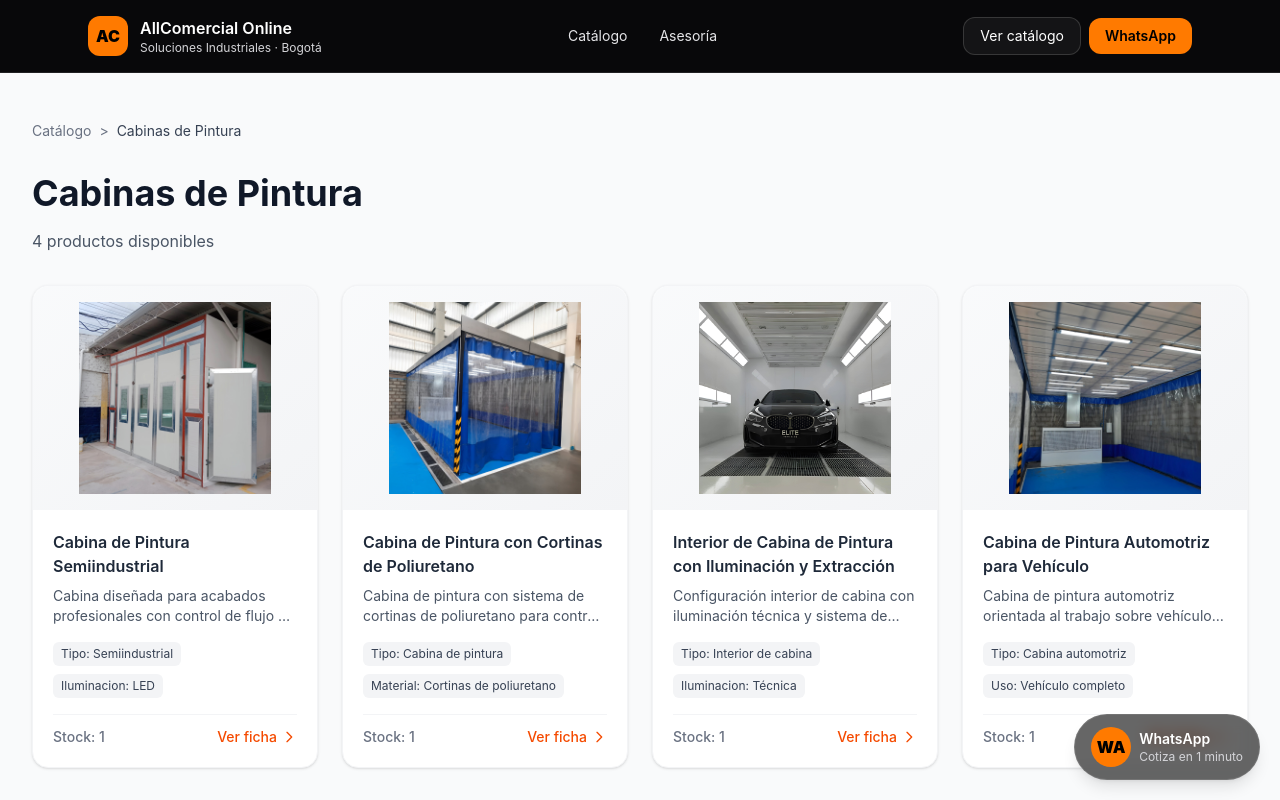
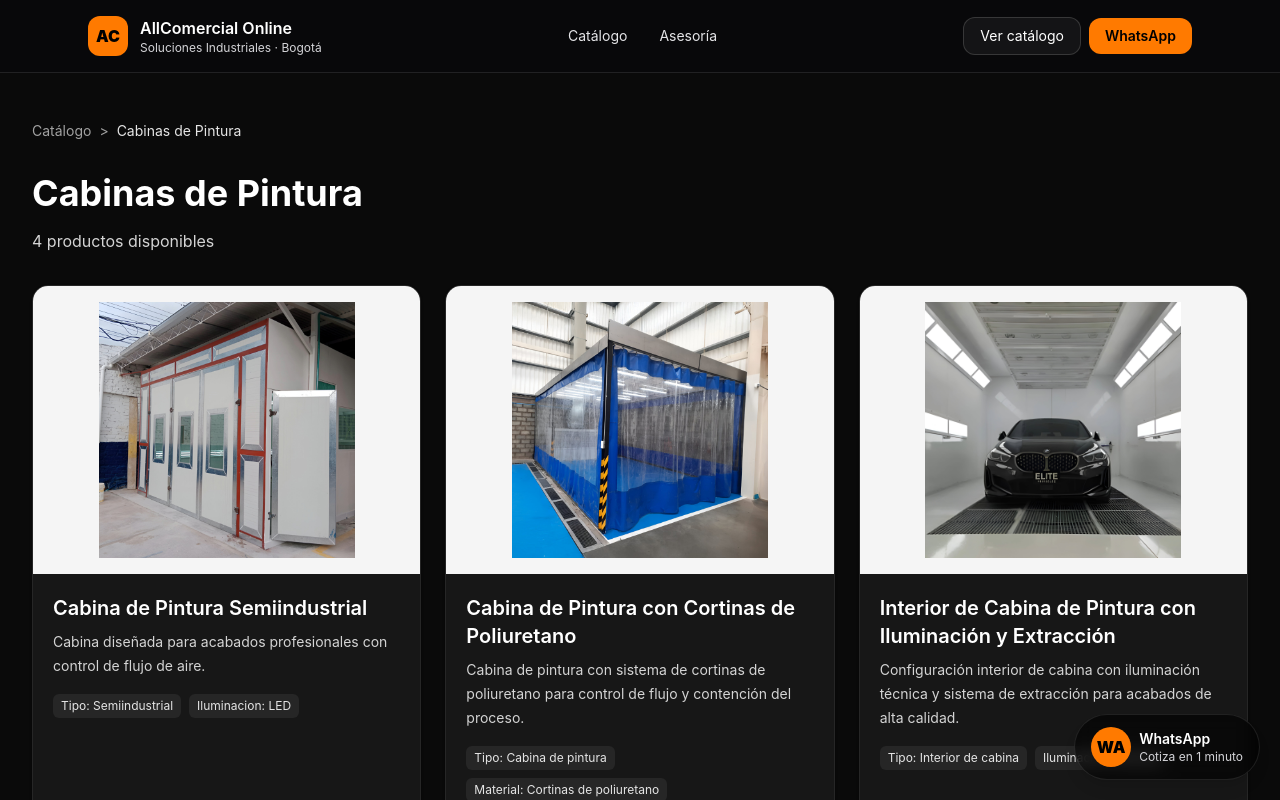
Before and after one commit to comercialairenet-max/allcomercial-pro, a Next.js app: page /catalogo/cabinas-de-pintura in a window 1280 px wide. Shown: the top 800 px of the page. Built offline with nearby package versions, Linux system fonts and the light colour scheme.

Commit message:
fix: tarjetas de productos uniformes y fotos completas

```diff
--- a/app/catalogo/[slug]/page.tsx
+++ b/app/catalogo/[slug]/page.tsx
@@ -22,24 +22,24 @@ export default async function CategoriaPage({ params }: CategoriaPageProps) {
   const heroFallback = categoria.heroImage || '/productos/placeholder.jpeg'
 
   return (
-    <main className="min-h-screen bg-gray-50 py-12">
+    <main className="min-h-screen bg-neutral-950 py-12 text-white">
       <div className="mx-auto max-w-7xl px-4 sm:px-6 lg:px-8">
-        <div className="mb-8 text-sm text-gray-500">
-          <Link href="/catalogo" className="transition-colors hover:text-orange-600">
+        <div className="mb-8 text-sm text-neutral-400">
+          <Link href="/catalogo" className="transition-colors hover:text-orange-400">
             Catálogo
           </Link>
           <span className="mx-2">&gt;</span>
-          <span className="text-gray-700">{nombreCategoria}</span>
+          <span className="text-neutral-200">{nombreCategoria}</span>
         </div>
 
-        <h1 className="mb-4 text-4xl font-bold text-gray-900">{nombreCategoria}</h1>
+        <h1 className="mb-4 text-4xl font-bold text-white">{nombreCategoria}</h1>
 
-        <p className="mb-8 text-gray-600">
+        <p className="mb-8 text-neutral-300">
           {productosCategoria.length} producto{productosCategoria.length !== 1 ? 's' : ''} disponible
           {productosCategoria.length !== 1 ? 's' : ''}
         </p>
 
-        <div className="grid grid-cols-1 gap-6 md:grid-cols-2 lg:grid-cols-3 xl:grid-cols-4">
+        <div className="grid grid-cols-1 gap-6 md:grid-cols-2 xl:grid-cols-3">
           {productosCategoria.map((producto) => {
             const imagen = producto.imagen || heroFallback
 
@@ -49,25 +49,23 @@ export default async function CategoriaPage({ params }: CategoriaPageProps) {
                 key={producto.id}
                 className="group h-full"
               >
-                <article className="flex h-full flex-col rounded-2xl border border-gray-100 bg-white shadow-sm transition-all duration-300 hover:border-orange-200 hover:shadow-xl">
-                  <div className="relative h-56 overflow-hidden rounded-t-2xl bg-gradient-to-br from-gray-50 to-gray-100">
-                    <div className="relative h-full w-full">
+                <article className="flex h-full flex-col overflow-hidden rounded-2xl border border-neutral-800 bg-neutral-900 shadow-sm transition-all duration-300 hover:-translate-y-1 hover:border-orange-400 hover:shadow-2xl">
+                  <div className="relative flex h-72 items-center justify-center overflow-hidden bg-neutral-100">
                     <Image
                       src={imagen}
                       alt={producto.nombre}
                       fill
-                        sizes="(max-width: 768px) 100vw, (max-width: 1280px) 50vw, 25vw"
+                      sizes="(max-width: 768px) 100vw, (max-width: 1280px) 50vw, 33vw"
                       className="object-contain p-4 transition-transform duration-500 group-hover:scale-105"
                     />
                   </div>
-                  </div>
 
                   <div className="flex flex-1 flex-col p-5">
-                    <h3 className="mb-2 line-clamp-2 font-semibold text-gray-800 transition-colors group-hover:text-orange-600">
+                    <h3 className="mb-2 line-clamp-2 text-xl font-semibold text-white transition-colors group-hover:text-orange-400">
                       {producto.nombre}
                     </h3>
 
-                    <p className="mb-4 line-clamp-2 text-sm text-gray-600">
+                    <p className="mb-4 min-h-[48px] text-sm leading-6 text-neutral-300">
                       {producto.descripcion || 'Producto industrial con cotización y soporte técnico.'}
                     </p>
 
@@ -78,7 +76,7 @@ export default async function CategoriaPage({ params }: CategoriaPageProps) {
                           .map(([key, value]) => (
                             <span
                               key={key}
-                              className="rounded-md bg-gray-100 px-2 py-1 text-xs text-gray-700"
+                              className="rounded-md bg-neutral-800 px-2 py-1 text-xs text-neutral-200"
                             >
                               {key}: {String(value)}
                             </span>
@@ -86,12 +84,12 @@ export default async function CategoriaPage({ params }: CategoriaPageProps) {
                       </div>
                     )}
 
-                    <div className="mt-auto flex items-center justify-between border-t border-gray-100 pt-3">
-                      <span className="text-sm font-medium text-gray-500">
+                    <div className="mt-auto flex items-center justify-between border-t border-neutral-800 pt-4">
+                      <span className="text-sm font-medium text-neutral-400">
                         Stock: {producto.stock}
                       </span>
 
-                      <span className="inline-flex items-center gap-1 text-sm font-medium text-orange-600 transition-all group-hover:gap-2">
+                      <span className="inline-flex items-center gap-1 text-sm font-medium text-orange-400 transition-all group-hover:gap-2">
                         Ver ficha
                         <svg
                           className="h-4 w-4"
```
Lines whose indentation alone changed are shown as unchanged.
